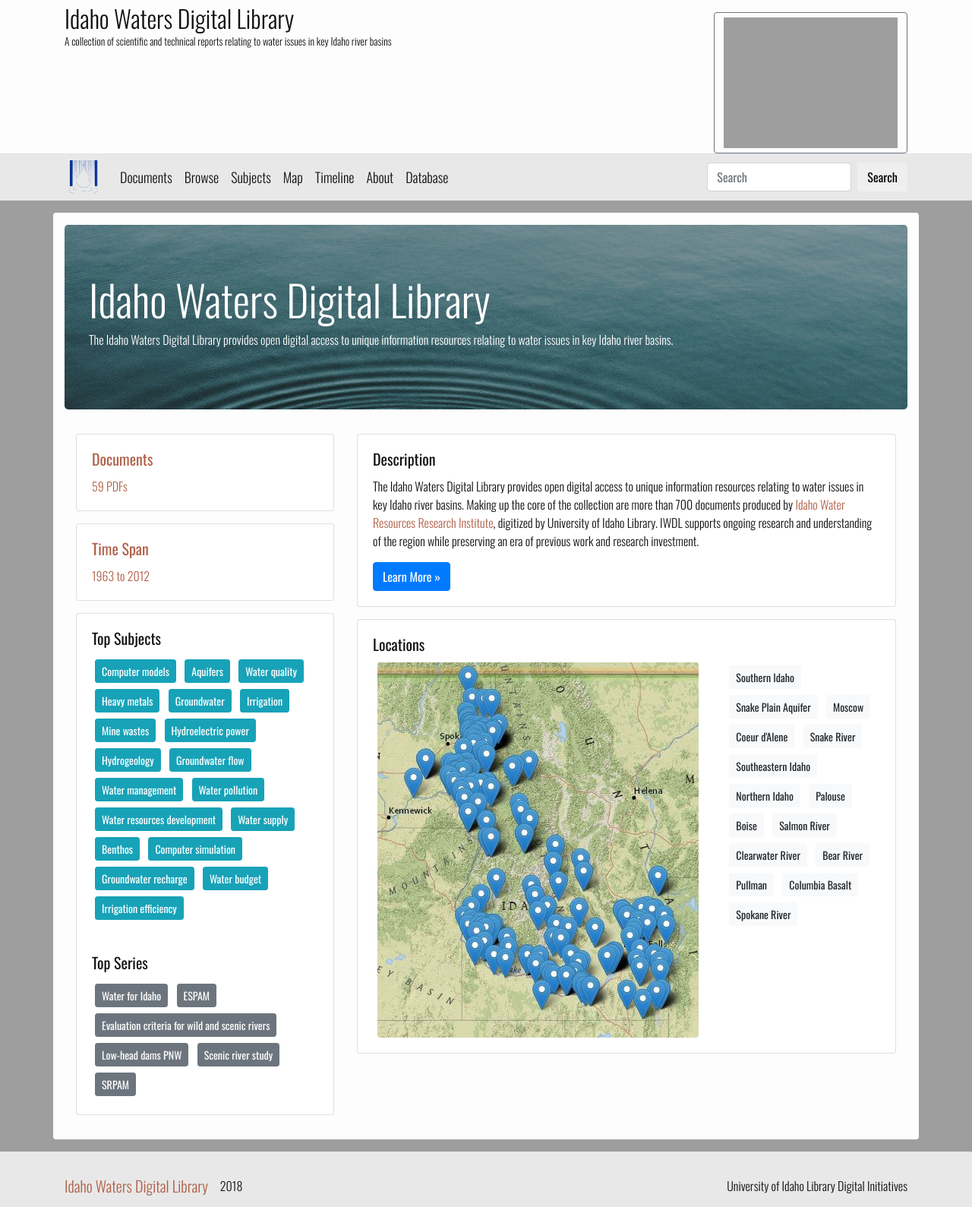
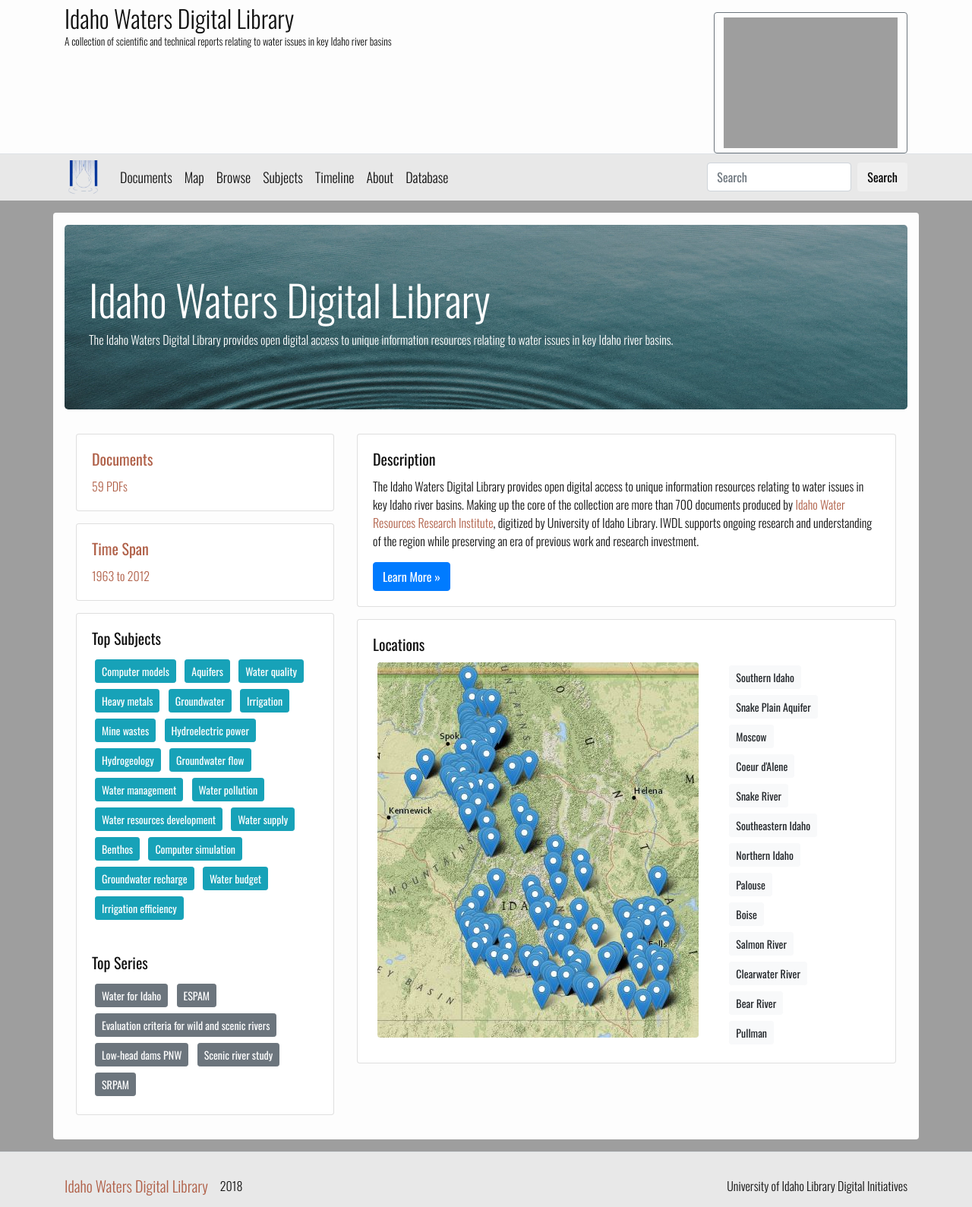
Before and after one commit to uidaholib/iwdl_source, a Jekyll site: the page built from index.html, in a window 1280 px wide. Shown: the whole page at 76% size. Built offline with Jekyll 4.4.1, drawn with Linux system fonts in a browser that asks for light colours.

Commit message:
content tweaks

```diff
--- a/_includes/collection-nav.html
+++ b/_includes/collection-nav.html
@@ -12,14 +12,14 @@
                 <li class="nav-item {% if page.url == "/data/" or page.url contains "/docs/" %} active{% endif %}">
                     <a class="nav-link" href="{{ "/data/" | relative_url }}">Documents</a>
                 </li>
+                <li class="nav-item {% if page.url == "/map/" %} active{% endif %}">
+                    <a class="nav-link" href="{{ "/map/" | relative_url }}">Map</a>
+                </li>
                 <li class="nav-item {% if page.url == "/browse/" %} active{% endif %}">
                     <a class="nav-link" href="{{ "/browse/" | relative_url }}">Browse</a>
                 </li>
                 <li class="nav-item {% if page.url == "/subjects/" %} active{% endif %}">
                     <a class="nav-link" href="{{ "/subjects/" | relative_url }}">Subjects</a>
-                </li>
-                <li class="nav-item {% if page.url == "/map/" %} active{% endif %}">
-                    <a class="nav-link" href="{{ "/map/" | relative_url }}">Map</a>
                 </li>
                 <li class="nav-item {% if page.url == "/timeline/" %} active{% endif %}">
                     <a class="nav-link" href="{{ "/timeline/" | relative_url }}">Timeline</a>
--- a/_layouts/browse.html
+++ b/_layouts/browse.html
@@ -23,7 +23,7 @@
                 <strong>Subject:</strong>
                     {% assign subjects = item.subject | split:';' %}
                     {% for subject in subjects %}{% if subject !=" " %}
-                    <a class="" data-filter="{{ subject | strip }}" href="{{ subject | strip | uri_escape | prepend: "/browse/#" | relative_url }}">{{ subject }}</a>{% unless forloop.last %}; {% endunless %}
+                    <a class="" data-filter="{{ subject | strip }}" href="{{ subject | strip | uri_escape | prepend: "/browse/#" | absolute_url }}">{{ subject }}</a>{% unless forloop.last %}; {% endunless %}
                     {% endif %}{% endfor %}<br>
                 {% if item.location %}<strong>Location:</strong> {{ item.location }}.<br>{% endif %}
                 <strong>Abstract:</strong> {{ item.description | truncatewords: 25 }}<br>
--- a/index.html
+++ b/index.html
@@ -11,10 +11,10 @@
     background-image: url('{{ "/images/ian-keefe-354195-unsplash.jpg" | relative_url }}');
     background-size: cover;
     background-repeat: no-repeat;
-    color: white;
+    //color: white;
 }
 </style>
-<div class="jumbotron feature">
+<div class="jumbotron feature text-white">
     <h2 class="display-4">{{ site.title }}</h2>
     <p>The Idaho Waters Digital Library provides open digital access to unique information resources relating to water issues in key Idaho river basins.</p>
 </div>
@@ -69,11 +69,11 @@
                     <h5 class="card-title">Locations</h5>
                     <div class="row">
                         <div class="col-md-8">
-                            <p class="card-text text-center"><a href="{{ "/map/" | relative_url }}"><img class="img-fluid rounded" src="{{ "/images/iwdl-map.jpg" | relative_url }}" alt="IWDL map"></a></p>
+                            <p class="card-text text-center"><a href="{{ "/map/" | relative_url }}" title="IWDL map"><img class="img-fluid rounded" src="{{ "/images/iwdl-map.jpg" | relative_url }}" alt="IWDL map"></a></p>
                         </div>
                         <div class="col-md-4">
-                            {%- assign topLocations = "Southern Idaho; Snake Plain Aquifer; Moscow; Coeur d'Alene; Snake River; Southeastern Idaho; Northern Idaho; Palouse; Boise; Salmon River; Clearwater River; Bear River; Pullman; Columbia Basalt; Spokane River" | split: "; " -%}
-                            {% for l in topLocations %}<a class="btn btn-sm btn-light m-1" href="{{ l | uri_escape | prepend: '/browse/#' | absolute_url }}">{{ l }}</a>
+                            {%- assign topLocations = "Southern Idaho; Snake Plain Aquifer; Moscow; Coeur d'Alene; Snake River; Southeastern Idaho; Northern Idaho; Palouse; Boise; Salmon River; Clearwater River; Bear River; Pullman" | split: "; " -%}
+                            {% for l in topLocations %}<a class="btn btn-sm btn-light m-1" href="{{ l | uri_escape | prepend: '/browse/#' | absolute_url }}">{{ l }}</a><br>
                             {% endfor %}
                         </div>
                     </div>
```
Also changed, not shown: _layouts/document.html (+2 -16 lines), about.md (+2 -2 lines).
